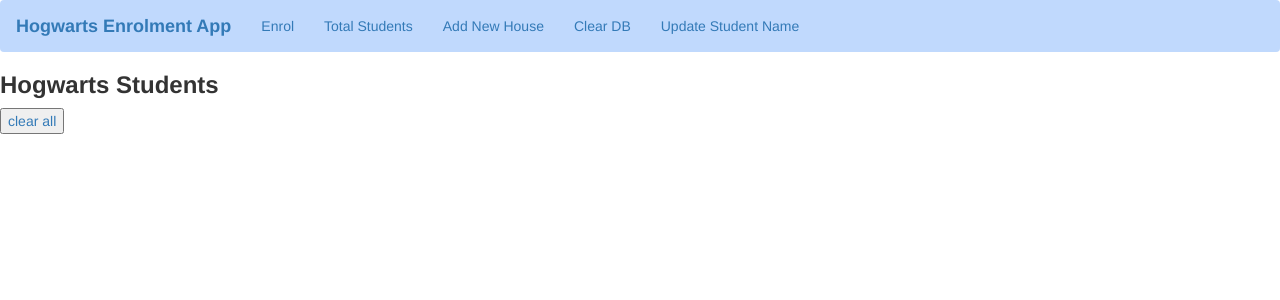
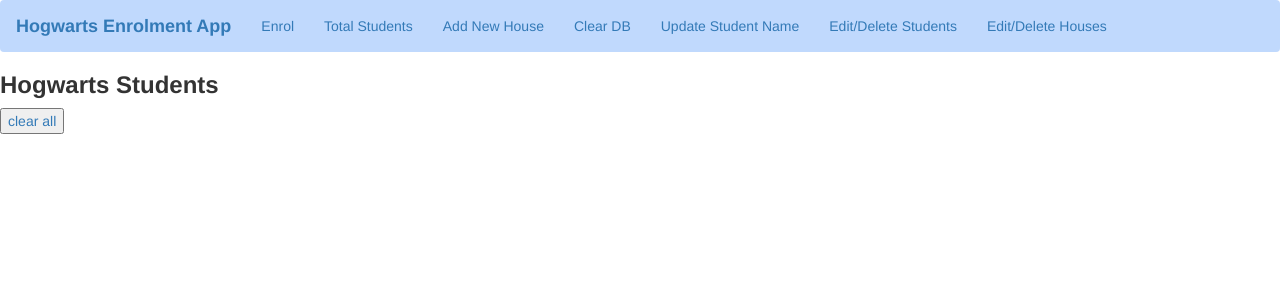
Before and after one commit to Harry84/DevOps-Core-Fundamental-Project, a Flask app: page /studentlist in a window 1280 px wide. Shown: the top 300 px of the page. Run offline with Flask 2, Linux system fonts and the light colour scheme; data that the repository does not hold is empty; some libraries are stand-ins or nearby versions.

Commit message:
made buttons on same line

```diff
--- a/application/routes.py
+++ b/application/routes.py
@@ -69,8 +69,6 @@
     db.session.commit()
     return redirect(url_for('register'))
 
-'''__________________below not working yet___________________________________________'''
-
 @app.route('/amend_student/<prev>', methods=['GET', 'POST'])
 def amend_student(prev):
     form = EnrolForm()
--- a/application/templates/base.html
+++ b/application/templates/base.html
@@ -21,6 +21,8 @@
                 <li><a href="/addhouses">Add New House</a></li>
                 <li><a href="/clearall">Clear DB</a></li>
                 <li><a href="/updatestudent">Update Student Name</a></li>
+                <li><a href="/studentlist">Edit/Delete Students</a></li>
+                <li><a href="/houselist">Edit/Delete Houses</a></li>
             </ul>
         </div>
     </nav>
--- a/application/templates/studentlist.html
+++ b/application/templates/studentlist.html
@@ -9,7 +9,7 @@
 
 <div class="students">
     {% for students in studentss %}
-	{{students.student_name}}  {{students.house_idbr.house_name}}  <a href="{{ url_for('delete_student', name=students.student_name) }}"><button type="button">remove student</button></a></p><br> <a href="{{ url_for('amend_student', prev=students.student_name) }}"><button type="button">edit student</button></a></p><br>
+	{{students.student_name}}  {{students.house_idbr.house_name}}  <a href="{{ url_for('delete_student', name=students.student_name) }}"><button type="button">remove student</button></a> <a href="{{ url_for('amend_student', prev=students.student_name) }}"><button type="button">edit student</button></a></p><br>
 
 	{% endfor %}
 </div>
```
